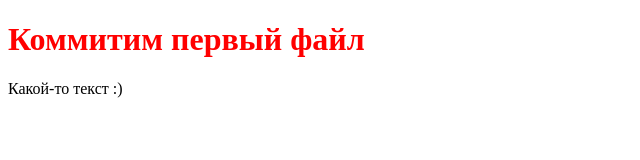
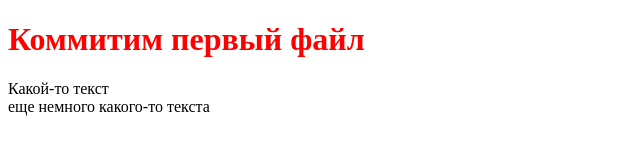
Before and after one commit to BruneJune/first-project-brune, a plain HTML site: page index.html in a window 1280 px wide. Shown: the whole page, without its empty margins (0-640 px from the left). Drawn offline with Linux system fonts and the light colour scheme.

Commit message:
добавлена строчка текста

```diff
--- a/index.html
+++ b/index.html
@@ -6,6 +6,7 @@
   </head>
   <body>
     <h1 class="header">Коммитим первый файл</h1>
-    <div class="text">Какой-то текст :)</div>
+    <div class="text">Какой-то текст</div>
+    <div>еще немного какого-то текста</div>
   </body>
 </html>
```
